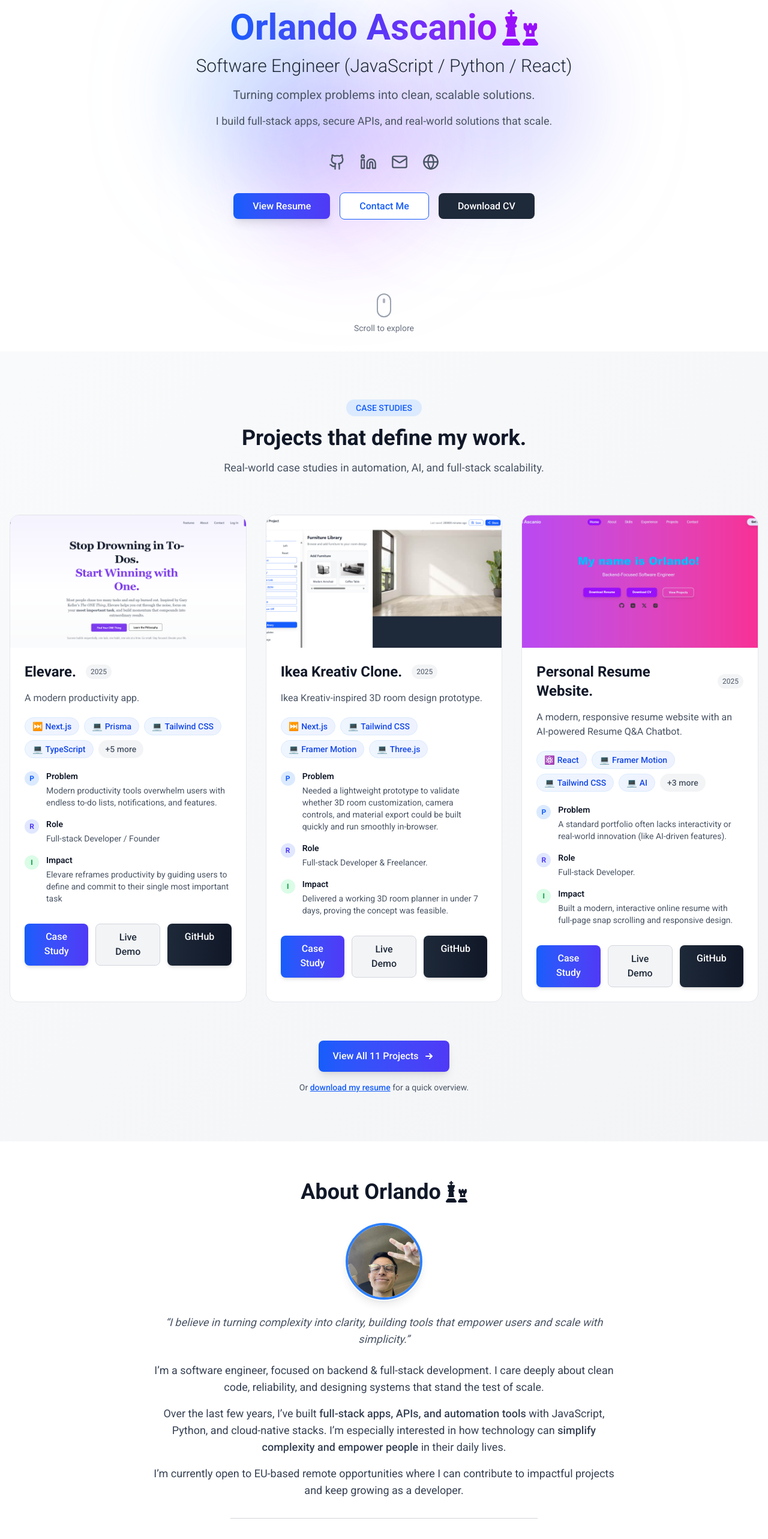
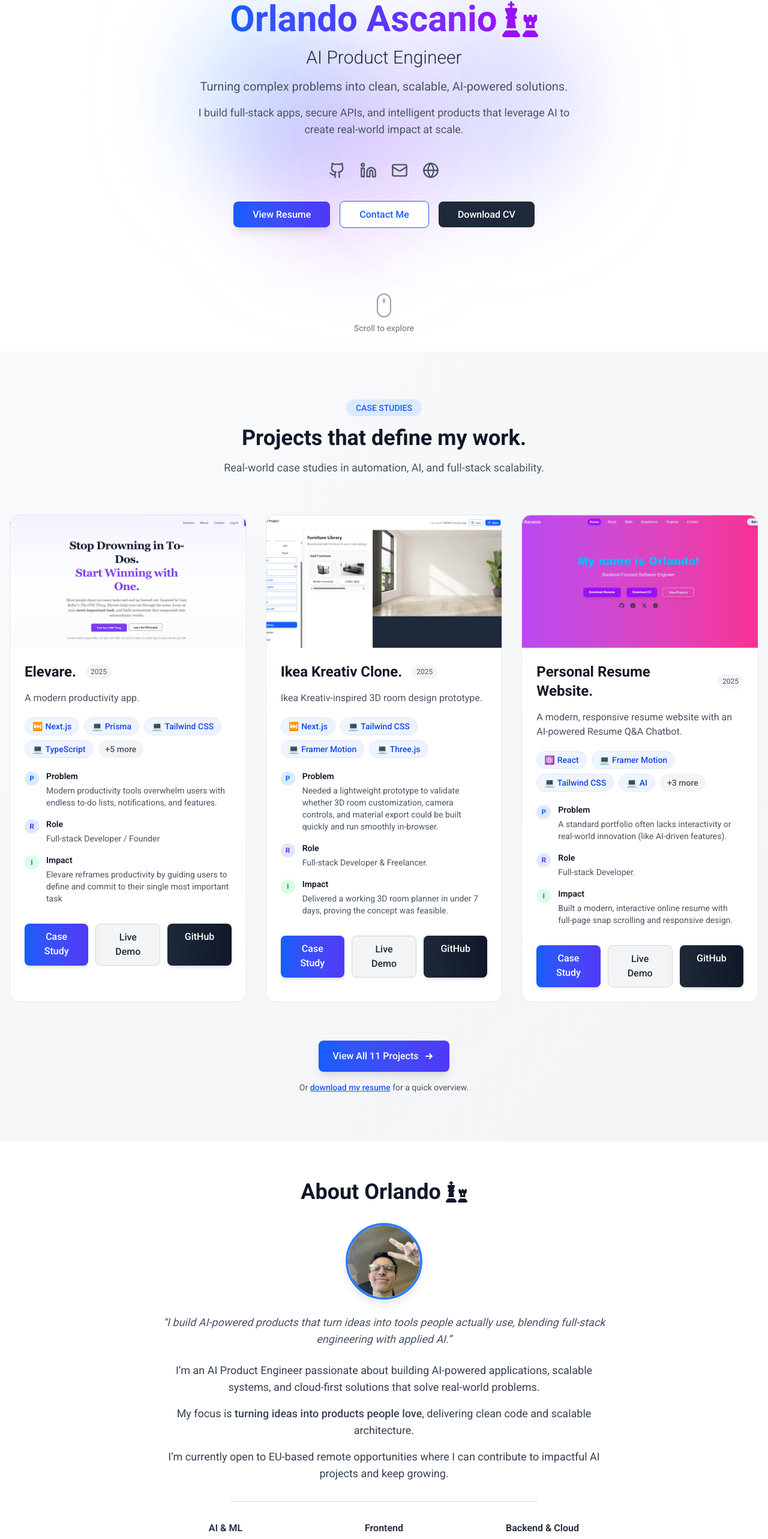
Before and after one commit to Gojer16/Personal-Landing-Page, a Next.js app in the folder client/: page / in a window 1280 px wide. Shown: the part 214-2780 px from the top of the page at 60% size. Built offline with nearby package versions, Linux system fonts and the light colour scheme.

Commit message:
Updating content

```diff
--- a/client/app/layout.tsx
+++ b/client/app/layout.tsx
@@ -12,11 +12,11 @@ const roboto = Roboto({
 
 export const metadata: Metadata = {
   title: {
-    template: "%s | Orlando Ascanio - Software Engineer",
-    default: "Orlando Ascanio | Software Engineer - Full Stack Developer",
+    template: "%s | Orlando Ascanio - AI Product Engineer",
+    default: "Orlando Ascanio | AI Product Engineer - Full-Stack Developer",
   },
-  description: "Software Engineer specializing in JavaScript, Python, and React. Building full-stack applications, secure APIs, and real-world solutions that scale. Check out my portfolio and projects.",
-  keywords: "software engineer, javascript, python, react, full-stack, developer, portfolio, Orlando Ascanio, web development, API development, scalable solutions",
+  description: "AI Product Engineer specializing in building AI-powered applications and full-stack solutions. Expertise in Python, Langchain, and system design. Check out my portfolio and projects.",
+  keywords: "ai product engineer, python, langchain, full-stack, developer, portfolio, Orlando Ascanio, web development, API development, scalable solutions",
   authors: [{ name: "Orlando Ascanio" }],
   creator: "Orlando Ascanio",
   metadataBase: new URL('https://orlandoascanio.com'),
@@ -24,22 +24,22 @@ export const metadata: Metadata = {
     type: "website",
     locale: "en_US",
     url: "https://orlandoascanio.com",
-    title: "Orlando Ascanio | Software Engineer - Full Stack Developer",
-    description: "Software Engineer specializing in JavaScript, Python, and React. Building full-stack applications, secure APIs, and real-world solutions that scale. Check out my portfolio and projects.",
+    title: "Orlando Ascanio | AI Product Engineer - Full-Stack Developer",
+    description: "AI Product Engineer specializing in building AI-powered applications and full-stack solutions. Expertise in Python, Langchain, and system design. Check out my portfolio and projects.",
     siteName: "Orlando Ascanio Portfolio",
     images: [
       {
         url: "/pfp.jpg",
         width: 1200,
         height: 630,
-        alt: "Orlando Ascanio - Software Engineer",
+        alt: "Orlando Ascanio - AI Product Engineer",
       },
     ],
   },
   twitter: {
     card: "summary_large_image",
-    title: "Orlando Ascanio | Software Engineer - Full Stack Developer",
-    description: "Software Engineer specializing in JavaScript, Python, and React. Building full-stack applications, secure APIs, and real-world solutions that scale.",
+    title: "Orlando Ascanio | AI Product Engineer - Full-Stack Developer",
+    description: "AI Product Engineer specializing in building AI-powered applications and full-stack solutions. Expertise in Python, Langchain, and system design. Check out my portfolio and projects.",
     images: ["/pfp.jpg"],
   },
 };
--- a/client/app/page.tsx
+++ b/client/app/page.tsx
@@ -8,12 +8,12 @@ import CTA from '@/components/sections/CTA';
 import Footer from '@/components/sections/Footer';
 
 export const metadata: Metadata = {
-  title: "Home | Orlando Ascanio - Software Engineer",
-  description: "Welcome to my portfolio! I'm a Software Engineer specializing in JavaScript, Python, and React. I build full-stack apps, secure APIs, and real-world solutions that scale.",
-  keywords: "software engineer, javascript, python, react, full-stack, developer, portfolio, Orlando Ascanio, web development, API development",
+  title: "Home | Orlando Ascanio - AI Product Engineer",
+  description: "Welcome to my portfolio! I'm an AI Product Engineer specializing in building AI-powered applications and full-stack solutions. Expertise in Python, Langchain, and system design.",
+  keywords: "ai product engineer, python, langchain, full-stack, developer, portfolio, Orlando Ascanio, web development, API development",
   openGraph: {
-    title: "Home | Orlando Ascanio - Software Engineer",
-    description: "Welcome to my portfolio! I'm a Software Engineer specializing in JavaScript, Python, and React. I build full-stack apps, secure APIs, and real-world solutions that scale.",
+    title: "Home | Orlando Ascanio - AI Product Engineer",
+    description: "Welcome to my portfolio! I'm an AI Product Engineer specializing in building AI-powered applications and full-stack solutions. Expertise in Python, Langchain, and system design.",
     url: "https://orlandoascanio.com",
     siteName: "Orlando Ascanio Portfolio",
   },
--- a/client/app/projects/dataProjects.ts
+++ b/client/app/projects/dataProjects.ts
@@ -46,7 +46,7 @@ const projects = [
     image: "/ai.png",
     stack: ["Gemini API", "API Integration", "Flask", "Python", "AI"],
     problem: "Recruiters and hiring managers often want quick, resume-specific answers without digging through long PDFs.",
-    role: "Back-end Developer / AI Engineer.",
+    role: "Back-end Developer / AI Product Engineer.",
     impact: ["Built a resume-aware chatbot that delivers tailored responses for recruiters, career coaches, or detailed explanations.", "Added streaming + non-streaming modes, making the chatbot responsive and versatile.", "Deployed a lightweight, scalable solution that demonstrates real-world AI integration with Gemini."],
     demoLink: "https://orlandoascanio.com?src=landing&project=portfoliosite",
     githubLink: "https://orlandoascanio.com?src=landing&project=assistant",
@@ -139,9 +139,22 @@ const projects = [
   stack: ["Next.js", "Framer Motion", "TailwindCSS", "TypeScript", "Next-theme"],
   problem: "My domain used to redirect straight to my GitHub profile, dropping recruiters into a noisy environment (repos, commits, forks) with no clear story or context about me.",
   role: "Front-end Developer.",
-  impact: ["Built a dedicated personal landing page that positions me as a Software Engineer (JS / Python / React).", "Showcases my top 3 projects with clear taglines, tech stacks, and CTAs.", "Improved recruiter experience by turning my site into a controlled portfolio hub, not just a code dump."],
+  impact: ["Built a dedicated personal landing page that positions me as an AI Product Engineer (Python / Langchain / React).", "Showcases my top 3 projects with clear taglines, tech stacks, and CTAs.", "Improved recruiter experience by turning my site into a controlled portfolio hub, not just a code dump."],
   demoLink: "https://orlandoascanio.com?src=landing&project=landingsite",
   githubLink: "https://orlandoascanio.com?src=landing&project=landing",
+},
+{
+  slug: "elevare-ai",
+  title: "Elevare AI Assistant.",
+  tagline: "Elevare AI assistant.",
+  year: 2025,
+  image: "/elevare-ai.png",
+  stack: ["Next.js", "TailwindCSS", "TypeScript", "Gemini API", "LangChain", "SQLite", "AI", "AI Chatbot", "Express.js"],
+  problem: "Most to-dos are noise. Elevare guides you toward the vital few that truly matter.",
+  role: "AI Product Engineer / Full-Stack Developer.",
+  impact: ["Developed a seamless chat interface for user interactions.", "Integrated Gemini API for natural language understanding.", "Reflective questions that tap into your motivation and identity, not just tasks. This helps you connect with your deeper purpose before taking action."],
+  demoLink: "https://elevare-ai-assistant-demo.vercel.app/",
+  githubLink: "https://github.com/Gojer16/Elevare-AI-Assistant",
 }
 ];
 
--- a/client/app/resume/data.ts
+++ b/client/app/resume/data.ts
@@ -1,12 +1,41 @@
-
 export const skills = {
-    Languages: ["JavaScript", "TypeScript", "Python", "HTML", "CSS", "SQL"],
-    Frameworks: ["React", "Next.js", "TailwindCSS", "Framer Motion", "Zustand", "Node.js", "Express.js", "FastAPI", "Flask"],
-    Databases: ["MongoDB", "MySQL", "PostgreSQL", "SQLite"],
-    Tools: ["Docker", "AWS", "Git", "CI/CD", "Github (Version Control)", "Vercel / Render / Heroku", "Github Actions"],
-    Other: ["APIs & REST Design", "Unit & Integration Testing (Jest)", "OAuth2", "Encryption", "Agile / Scrum", "AI Agents"],
-    Learning: ["Nest.js", "GraphQL", "Microservices Architecture", "MCPs"]
-  };
+  Languages: ["JavaScript", "TypeScript", "Python", "HTML", "CSS", "SQL"],
+  Frameworks: [
+    "React",
+    "Next.js",
+    "TailwindCSS",
+    "Framer Motion",
+    "Radix UI",
+    "Zustand",
+    "Node.js",
+    "Express.js",
+    "FastAPI",
+    "Flask"
+  ],
+  Databases: ["MongoDB", "MySQL", "PostgreSQL", "SQLite", "Prisma"],
+  Tools: [
+    "Docker",
+    "AWS",
+    "Git",
+    "CI/CD",
+    "Github (Version Control)",
+    "Vercel / Render / Heroku",
+    "Github Actions",
+    "Sentry",
+    "PostHog",
+    "Vercel Analytics"
+  ],
+  Other: [
+    "APIs & REST Design",
+    "Unit & Integration Testing (Jest, Vitest)",
+    "End-to-End Testing (Playwright)",
+    "OAuth2",
+    "Encryption",
+    "Agile / Scrum",
+    "Zod",
+  ],
+  Learning: ["LangChain", "AI Agents", "MCPs"]
+};
 
 export const projects = [
     {
@@ -17,12 +46,29 @@ export const projects = [
       link: "/projects/ikea",
     },
     {
-      title: "Elevare (Productivity App)",
-      description:
-        "Elevare is a modern productivity app designed to help you organize tasks, reflect on progress, and build better daily habits.",
-      stack: ["Next.js", "TailwindCSS", "Framer Motion", "Prisma", "PostgreSQL", "Zustand", "TypeScript"],
-      link: "/projects/elevare",
-    },
+      title: "Elevare",
+    description:
+      "A full-stack productivity app designed to help users build better habits, track progress, and achieve goals through task management, reflection, and gamification.",
+    stack: [
+      "Next.js",
+      "TypeScript",
+      "TailwindCSS",
+      "Radix UI",
+      "Framer Motion",
+      "TanStack Query",
+      "Zod",
+      "Prisma",
+      "PostgreSQL",
+      "Supabase",
+      "NextAuth.js",
+      "Vitest",
+      "Playwright",
+      "Vercel Analytics",
+      "PostHog",
+      "Sentry"
+    ],
+    link: "/projects/elevare"
+  },
     {
       title: "Librora (Book Management App)",
       description:
--- a/client/app/resume/page.tsx
+++ b/client/app/resume/page.tsx
@@ -46,7 +46,7 @@ export default function Resume() {
               animate={{ opacity: 1, y: 0 }}
               transition={{ duration: 0.5, delay: 0.3 }}
             >
-            Software Engineer (JavaScript / Python / React).
+            AI Product Engineer | Software Engineer (Full-Stack, AI).
             </motion.p>
 
             {/* Contact Info */}
--- a/client/components/sections/About.tsx
+++ b/client/components/sections/About.tsx
@@ -11,24 +11,22 @@ export default function About() {
     "inline-flex items-center px-4  py-2 border border-blue-500/40 rounded-full font-medium text-gray-800 dark:text-gray-200 bg-white/40 dark:bg-gray-800/40 shadow-sm hover:shadow-md transition-all";
 
   const skills = {
+    "AI & ML": [
+      { name: "LLMs & RAG", emoji: "🤖" },
+      { name: "Embeddings", emoji: "📚" },
+      { name: "AI Assistants", emoji: "💡" },
+    ],
     Frontend: [
       { name: "JavaScript", emoji: "⚡" },
       { name: "React", emoji: "⚛️" },
       { name: "Next.js", emoji: "🚀" },
-      {name: "Framer Motion", emoji: "🎞️"}
+      { name: "Framer Motion", emoji: "🎞️" },
     ],
-    Backend: [
-      { name: "Python", emoji: "🐍" },
+    "Backend & Cloud": [
       { name: "Node.js", emoji: "🌐" },
-      { name: "MongoDB", emoji: "🍃" },
-      {name: "MySQL & PostgreSQL", emoji: "📦"}
-    ],
-    Tools: [
-      { name: "Docker", emoji: "🐳" },
-      { name: "Git", emoji: "🔧" },
-      {name: "Testing", emoji: "🧪"},
-      {name: "CI/CD", emoji: "🤖"},
-      {name: "AWS", emoji: "☁️"}
+      { name: "FastAPI & Flask", emoji: "🐍" },
+      { name: "SQL/NoSQL", emoji: "🗄️" },
+      { name: "AWS & CI/CD", emoji: "☁️" },
     ],
   };
 
@@ -77,7 +75,7 @@ export default function About() {
             viewport={{ once: true }}
             transition={{ duration: 0.5, delay: 0.1 }}
           >
-          “I believe in turning complexity into clarity, building tools that empower users and scale with simplicity.”
+          “I build AI-powered products that turn ideas into tools people actually use, blending full-stack engineering with applied AI.”
           </motion.p>
 
           {/* About Text with contextual depth */}
@@ -88,26 +86,17 @@ export default function About() {
             viewport={{ once: true }}
             transition={{ duration: 0.5, delay: 0.15 }}
           >
-            <p>
-              I’m a software engineer, focused on backend &
-              full-stack development. I care deeply about clean code,
-              reliability, and designing systems that stand the test of scale.
+             <p>
+              I’m an AI Product Engineer passionate about building AI-powered applications,
+              scalable systems, and cloud-first solutions that solve real-world problems.
             </p>
             <p>
-              Over the last few years, I’ve built{" "}
-              <span className="font-medium">
-                full-stack apps, APIs, and automation tools
-              </span>{" "}
-              with JavaScript, Python, and cloud-native stacks. I’m especially
-              interested in how technology can{" "}
-              <span className="font-medium">
-                simplify complexity and empower people
-              </span>{" "}
-              in their daily lives.
+              My focus is <span className="font-medium">turning ideas into products people love</span>,
+              delivering clean code and scalable architecture.
             </p>
             <p>
               I’m currently open to EU-based remote opportunities where I can
-              contribute to impactful projects and keep growing as a developer.
+              contribute to impactful AI projects and keep growing.
             </p>
           </motion.div>
 
--- a/client/components/sections/Hero.tsx
+++ b/client/components/sections/Hero.tsx
@@ -55,7 +55,7 @@ export default function Hero() {
           animate={{ opacity: 1, y: 0 }}
           transition={{ duration: 0.5, delay: 0.1 }}
         >
-        Software Engineer (JavaScript / Python / React)
+        AI Product Engineer
         </motion.h2>
 
         {/* Tagline */}
@@ -65,7 +65,7 @@ export default function Hero() {
           animate={{ opacity: 1, y: 0 }}
           transition={{ duration: 0.5, delay: 0.2 }}
         >
-        Turning complex problems into clean, scalable solutions.
+        Turning complex problems into clean, scalable, AI-powered solutions.
         </motion.p>
 
         {/* Description */}
@@ -75,7 +75,7 @@ export default function Hero() {
           animate={{ opacity: 1, y: 0 }}
           transition={{ duration: 0.5, delay: 0.3 }}
         >
-        I build full-stack apps, secure APIs, and real-world solutions that scale.
+          I build full-stack apps, secure APIs, and intelligent products that leverage AI to create real-world impact at scale.
         </motion.p>
 
         {/* Social icons row */}
```
Also changed, not shown: client/public/elevare-ai.png (added), 1 other file (tests, documents, lock files or other folders).
